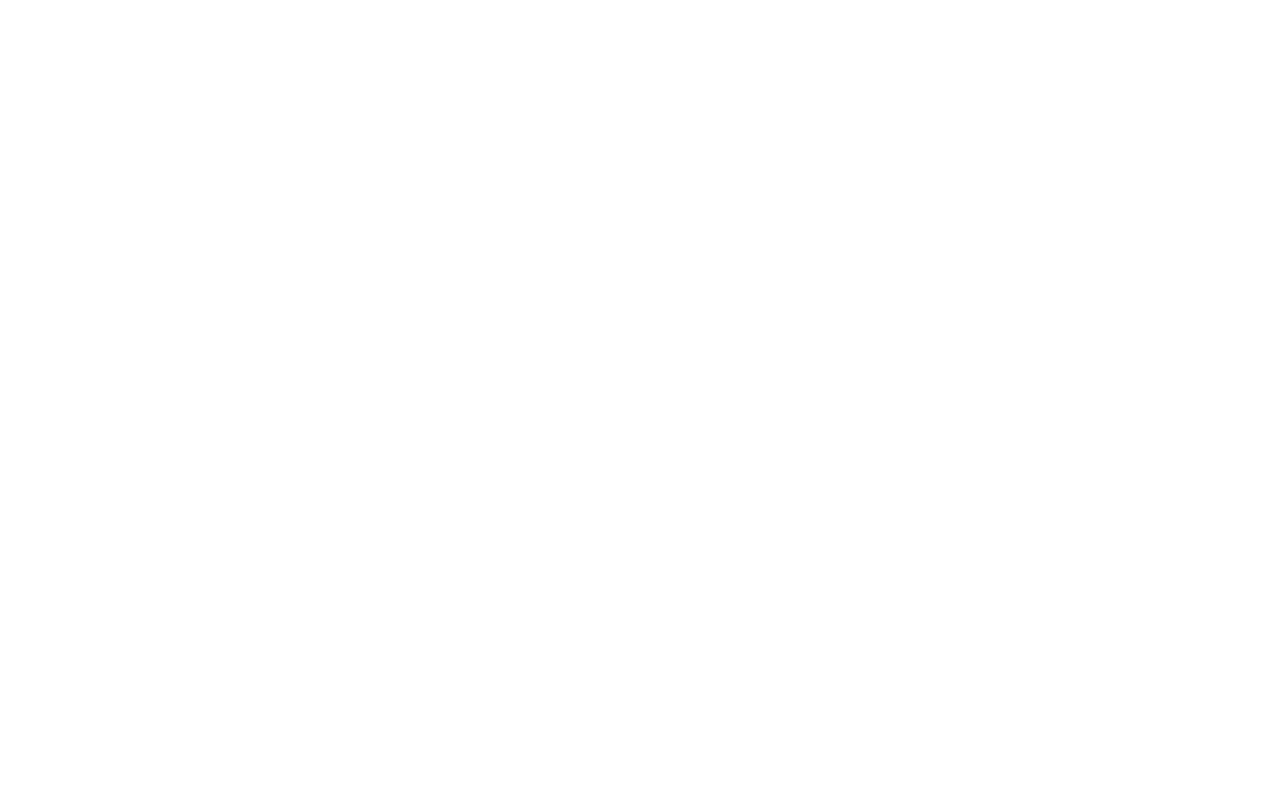
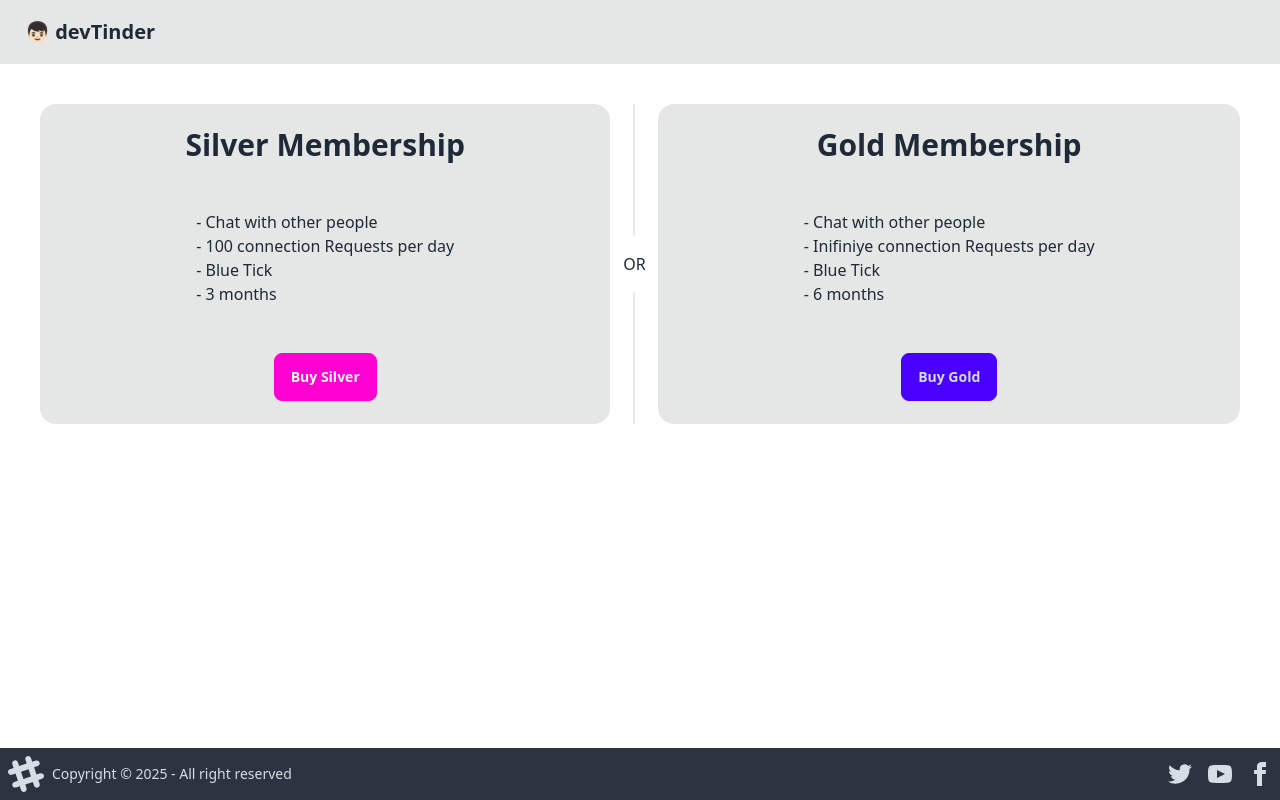
Before and after one commit to Princeranaa/BondWave, a React (Vite) app in the folder Frontend/: page /premium in a window 1280 px wide. Before the commit this address had no page. Built offline with nearby package versions, Linux system fonts and the light colour scheme; no server answers.

Commit message:
created Preminum component design the UI

```diff
--- a/Frontend/src/App.jsx
+++ b/Frontend/src/App.jsx
@@ -6,6 +6,7 @@
 import Connections from "./Components/Connections";
 import Requests from "./Components/Requests";
 import Signup from "./Components/Signup";
+import Premium from "./Components/Premium";
 
 function App() {
   return (
@@ -18,6 +19,7 @@
           <Route path="/profile" element={<Profile />} />
           <Route path="/connections" element={<Connections />} />
           <Route path="/requests" element={<Requests />} />
+          <Route path="/premium" element={<Premium />} />
         </Route>
       </Routes>
     </>
--- a/Frontend/src/Components/Nabvar.jsx
+++ b/Frontend/src/Components/Nabvar.jsx
@@ -65,6 +65,10 @@
               </li>
 
               <li>
+                <Link to="/premium">Premium</Link>
+              </li>
+
+              <li>
                 <a>Settings</a>
               </li>
               <li>
--- /dev/null
+++ b/Frontend/src/Components/Premium.jsx
@@ -0,0 +1,47 @@
+import React from "react";
+
+function Premium() {
+  return (
+    <div className="m-10">
+      <div className="flex w-full">
+        <div className="card bg-base-300 rounded-box grid h-80 grow place-items-center">
+          <h1 className="font-bold text-3xl">Silver Membership</h1>
+          <ul>
+            <li> - Chat with other people</li>
+            <li> - 100 connection Requests per day</li>
+            <li> - Blue Tick</li>
+            <li> - 3 months</li>
+          </ul>
+
+          <button
+
+            className="btn btn-secondary"
+          >
+            Buy Silver
+          </button>
+
+        </div>
+        <div className="divider divider-horizontal">OR</div>
+        <div className="card bg-base-300 rounded-box grid h-80 grow place-items-center">
+          <h1 className="font-bold text-3xl">Gold Membership</h1>
+          <ul>
+            <li> - Chat with other people</li>
+            <li> - Inifiniye connection Requests per day</li>
+            <li> - Blue Tick</li>
+            <li> - 6 months</li>
+          </ul>
+
+          <button
+
+            className="btn btn-primary"
+          >
+            Buy Gold
+          </button>
+
+        </div>
+      </div>
+    </div>
+  );
+}
+
+export default Premium;
```
